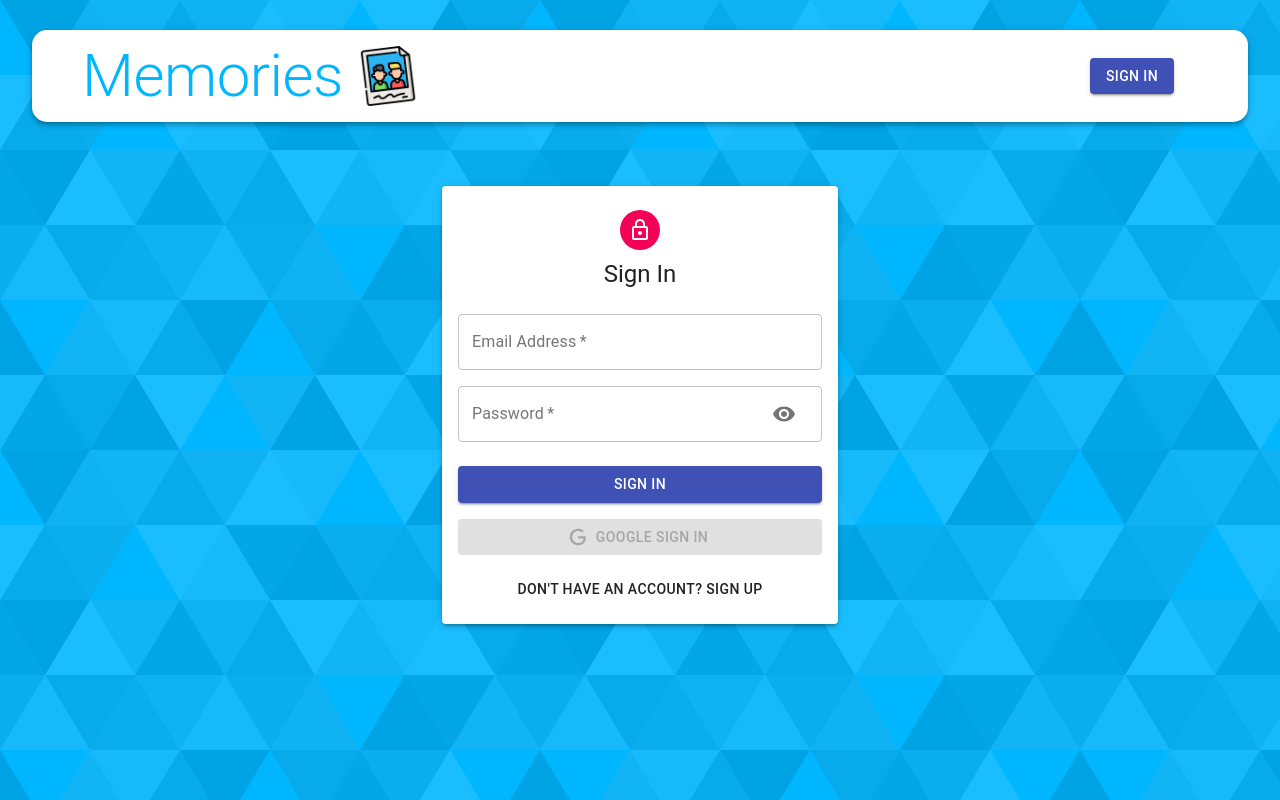
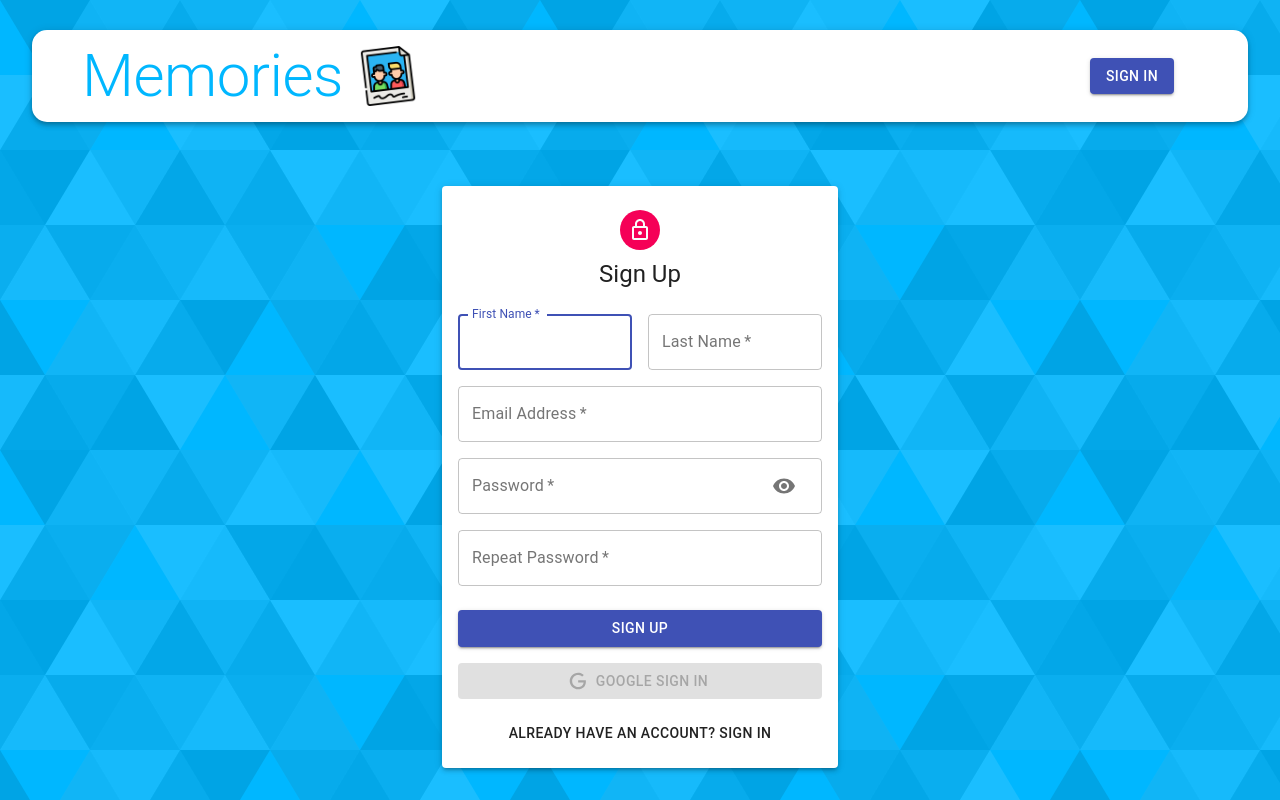
Before and after one commit to namankedia101/memories_app, a React (Create React App) app in the folder client/: page /auth in a window 1280 px wide. Built offline with nearby package versions, Linux system fonts and the light colour scheme.

Commit message:
Second Commit- Authentication added

```diff
--- a/client/src/components/Auth/Auth.js
+++ b/client/src/components/Auth/Auth.js
@@ -20,7 +20,7 @@ const initialState ={firstName:"", lastName:"", email:"", password:"", confirmPa
 
 const Auth = () => {
   const classes = useStyles();
-  const [isSignup, setIsSignup] = useState(false);
+  const [isSignup, setIsSignup] = useState(initialState);
   const [showPassword, setShowPassword] = useState(false);
   const [formData,setFormData] = useState(null);
   const dispatch =useDispatch();
```
